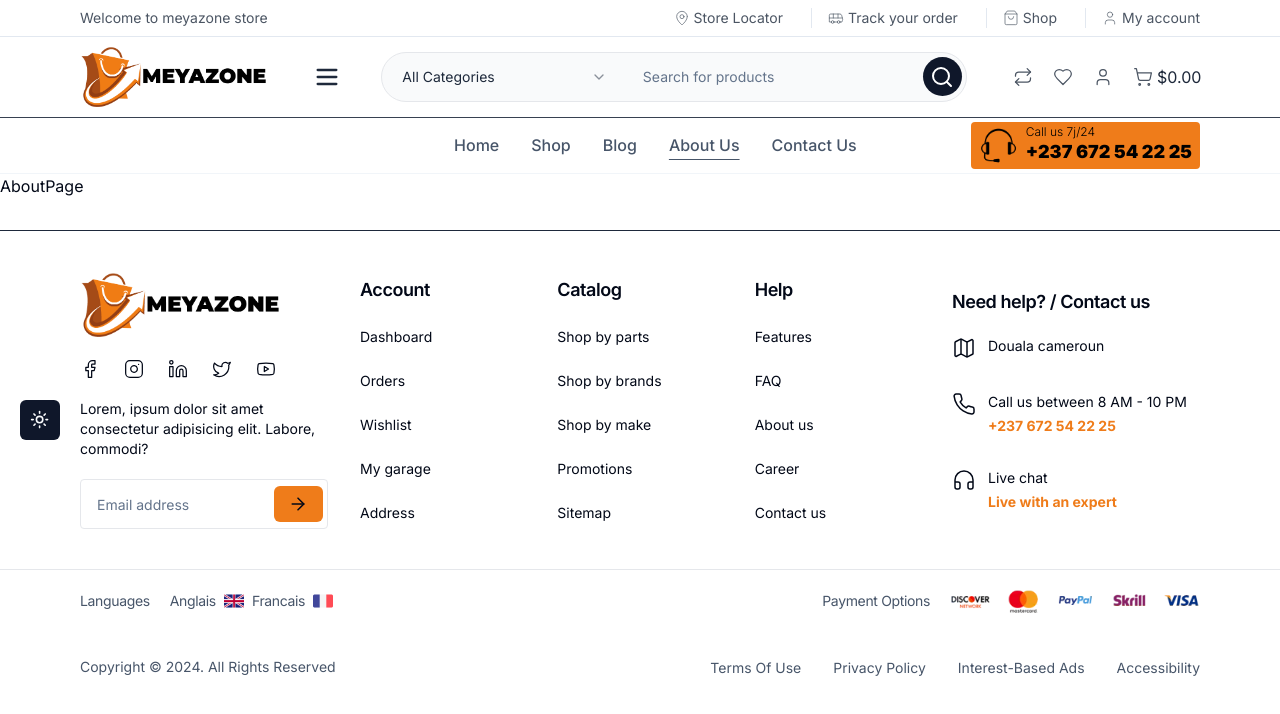
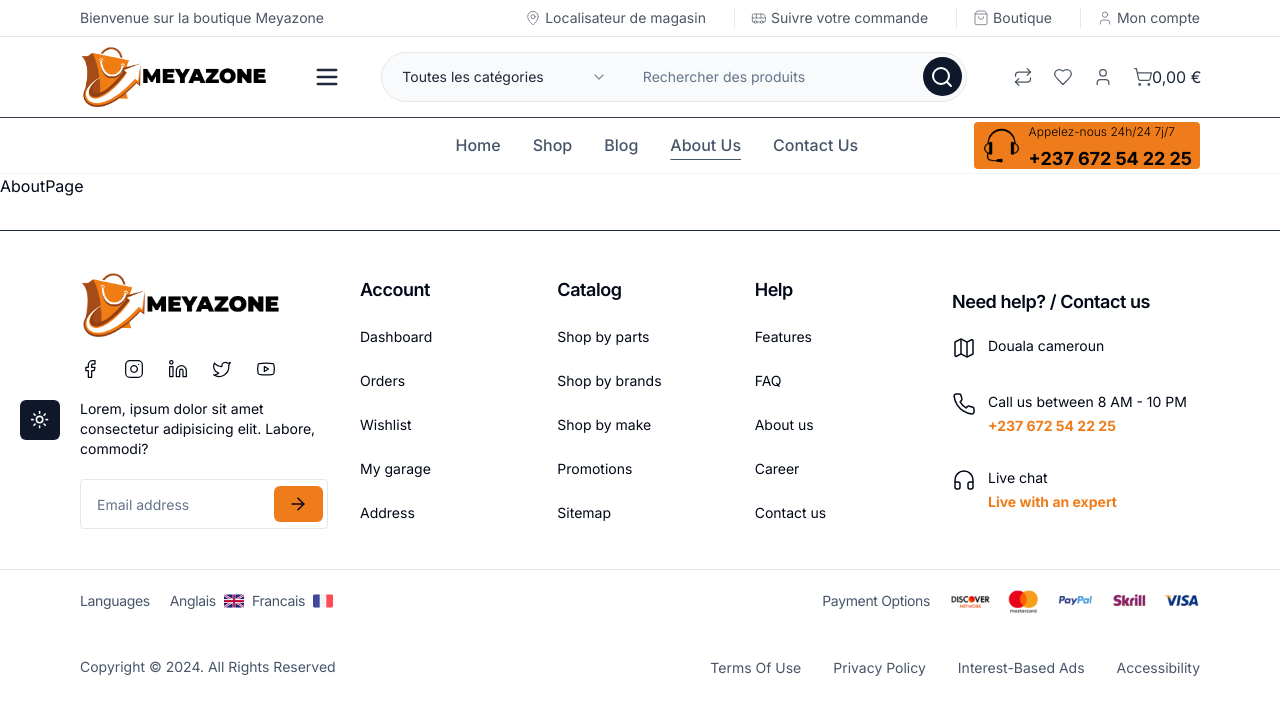
Before and after one commit to Mel-Turham/Meyazone, a Next.js app: page /about in a window 1280 px wide. Shown: the top 714 px of the page. Built offline with nearby package versions, Linux system fonts and the light colour scheme.

Commit message:
feat(navbar): implement responsive mega menu
- Add hover functionality for department categories
- Integrate framer-motion for smooth animations
- Implement theme-aware logo switching
- Enhance accessibility with ARIA labels and roles

```diff
--- a/components/Navbar.tsx
+++ b/components/Navbar.tsx
@@ -16,8 +16,8 @@ import {
 } from 'lucide-react';
 import Image from 'next/image';
 import Link from 'next/link';
-import React, { useEffect, useMemo } from 'react';
-
+import React, { useCallback, useEffect, useMemo, useState } from 'react';
+import { AnimatePresence, motion } from 'framer-motion';
 import { useTheme } from 'next-themes';
 import {
 	Select,
@@ -37,7 +37,9 @@ import { Card, CardHeader, CardTitle, CardContent } from '@/components/ui/card';
 import { useMenuStore } from '@/store/MenuStore';
 import { usePathname } from 'next/navigation';
 import NavLink from '@/components/NavLink';
+import { departments } from '@/db';
 
+// Définition des liens de navigation principaux
 const links = [
 	{ linkId: 1, label: 'Home', href: '/' },
 	{ linkId: 2, label: 'Shop', href: '/shop' },
@@ -46,11 +48,26 @@ const links = [
 	{ linkId: 5, label: 'Contact Us', href: '/contact' },
 ];
 
-const Navbar = () => {
+// Interface pour le mega menu
+interface MegaMenuProps {
+	megaMenu:
+		| {
+				id: number;
+				categoryName: string;
+				links: { id: number; label: string }[];
+		  }[]
+		| undefined;
+}
+
+const Navbar: React.FC = () => {
 	const { setIsOpen, isOpen } = useMenuStore();
 	const { theme, systemTheme } = useTheme();
 	const pathname = usePathname();
+	const [megaMenuItem, setMegaMenuItem] =
+		useState<MegaMenuProps['megaMenu']>(undefined);
+	const [isHoveringMegaMenu, setIsHoveringMegaMenu] = useState<boolean>(false);
 
+	// Gestion du scroll lors de l'ouverture du menu
 	useEffect(() => {
 		const html = document.querySelector<HTMLHtmlElement>('html');
 		const body = document.querySelector<HTMLBodyElement>('body');
@@ -69,9 +86,11 @@ const Navbar = () => {
 		};
 	}, [isOpen]);
 
+	// Pages où le footer doit être caché
 	const hideFooter = ['/login', '/register'];
 	const shouldHide = hideFooter.includes(pathname);
 
+	// Sélection du logo en fonction du thème
 	const logoSrc = useMemo(() => {
 		const currentTheme = theme === 'system' ? systemTheme : theme;
 		return currentTheme === 'light' ? '/logo-dark.png' : '/logo-white.png';
@@ -79,19 +98,37 @@ const Navbar = () => {
 
 	if (shouldHide) return null;
 
+	// Gestion du survol pour le mega menu
+	const handleOnMouseEnter = useCallback(
+		(megaMenu: MegaMenuProps['megaMenu']) => {
+			megaMenu && setMegaMenuItem(megaMenu);
+		},
+		[],
+	);
+
+	const handleOnMouseLeave = useCallback(() => {
+		if (!isHoveringMegaMenu) {
+			setMegaMenuItem(undefined);
+		}
+	}, [isHoveringMegaMenu]);
+
 	return (
 		<header className='w-full bg-white text-slate-800 dark:bg-slate-950 dark:text-white flex flex-col border-b border-solid border-slate-100 dark:border-gray-700'>
-			{/* Top bar */}
+			{/* Barre supérieure */}
 			<div className='container flex items-center justify-between py-2'>
 				<span className='text-gray-600 text-sm dark:text-gray-100 font-normal'>
-					Welcome to meyazone store
+					Bienvenue sur la boutique Meyazone
 				</span>
 				<div className='flex items-center space-x-3 divide-x'>
 					{[
-						{ icon: MapPin, text: 'Store Locator', className: 'pe-4' },
-						{ icon: Bus, text: 'Track your order', className: 'px-4' },
-						{ icon: ShoppingBag, text: 'Shop', className: 'px-4' },
-						{ icon: User, text: 'My account', className: 'ps-4' },
+						{
+							icon: MapPin,
+							text: 'Localisateur de magasin',
+							className: 'pe-4',
+						},
+						{ icon: Bus, text: 'Suivre votre commande', className: 'px-4' },
+						{ icon: ShoppingBag, text: 'Boutique', className: 'px-4' },
+						{ icon: User, text: 'Mon compte', className: 'ps-4' },
 					].map(({ icon: Icon, text, className }, index) => (
 						<div
 							key={index}
@@ -104,14 +141,14 @@ const Navbar = () => {
 				</div>
 			</div>
 			<Separator />
-			{/* Main navbar */}
+			{/* Barre de navigation principale */}
 			<div className='container flex items-center justify-between py-2'>
 				<Link href='/' className='w-2/12'>
 					<Image
 						src={logoSrc}
-						alt='logo'
+						alt='Logo Meyazone'
 						loading='lazy'
-						title='meyazone'
+						title='Meyazone - Votre boutique en ligne'
 						width={200}
 						height={200}
 					/>
@@ -122,27 +159,30 @@ const Navbar = () => {
 						onClick={() => setIsOpen(!isOpen)}
 						className='mr-8 flex items-center justify-center'
 					>
-						<Menu className='w-7 h-7 cursor-pointer' />
+						<Menu className='w-7 h-7 cursor-pointer' aria-label='Menu' />
 					</div>
-					<form className='flex items-center w-[95%] rounded-full ps-2 border border-solid overflow-hidden border-gray-200 bg-gray-50 p-1'>
+					<form
+						className='flex items-center w-[95%] rounded-full ps-2 border border-solid overflow-hidden border-gray-200 bg-gray-50 p-1'
+						role='search'
+					>
 						<Select>
 							<SelectTrigger className='focus-visible:ring-transparent focus-visible:ring-0 rounded-full border-none outline-none w-[40%] bg-transparent dark:text-gray-500'>
-								<SelectValue placeholder='All Categories' />
+								<SelectValue placeholder='Toutes les catégories' />
 							</SelectTrigger>
 							<SelectContent>
 								{[
-									'All',
-									'Uncategorized',
-									'Accessories',
-									'Cameras & Photographie',
-									'Computers',
+									'Tout',
+									'Non catégorisé',
+									'Accessoires',
+									'Caméras & Photographie',
+									'Ordinateurs',
 									'Gadgets',
-									'Home Entertainment',
-									'Laptops & Computers',
-									'Smart Phone',
-									'Video Games',
-									'Stereos',
-									'Home Theatre',
+									'Divertissement maison',
+									'Ordinateurs portables',
+									'Smartphones',
+									'Jeux vidéo',
+									'Stéréos',
+									'Home Cinéma',
 								].map((category) => (
 									<SelectItem
 										key={category}
@@ -155,13 +195,15 @@ const Navbar = () => {
 						</Select>
 						<Input
 							type='search'
-							placeholder='Search for products'
+							placeholder='Rechercher des produits'
 							className='outline-none focus-visible:ring-transparent focus-visible:ring-0 border-none rounded-full w-[48%] pl-6 bg-transparent text-slate-600'
+							aria-label='Rechercher des produits'
 						/>
 						<Button
 							type='submit'
 							size='icon'
 							className='rounded-full h-[38.8px] w-[38.8px] p-0 ml-auto dark:bg-slate-900 text-white'
+							aria-label='Rechercher'
 						>
 							<Search strokeWidth={2} className='w-6 h-6' />
 						</Button>
@@ -170,17 +212,33 @@ const Navbar = () => {
 				<div className='w-2/12 flex items-center between gap-5'>
 					<TooltipProvider>
 						{[
-							{ icon: Repeat, tooltip: 'Compare' },
-							{ icon: Heart, tooltip: 'Wishlist' },
-							{ icon: User, tooltip: 'My Account' },
+							{
+								icon: Repeat,
+								tooltip: 'Comparer',
+								ariaLabel: 'Comparer les produits',
+							},
+							{
+								icon: Heart,
+								tooltip: 'Liste de souhaits',
+								ariaLabel: 'Voir la liste de souhaits',
+							},
+							{
+								icon: User,
+								tooltip: 'Mon compte',
+								ariaLabel: 'Accéder à mon compte',
+							},
 							{
 								icon: ShoppingCart,
-								tooltip: 'Cart',
-								extra: <span className='absolute -right-12'>$0.00</span>,
+								tooltip: 'Panier',
+								extra: <span className='absolute -right-12'>0,00 €</span>,
+								ariaLabel: 'Voir le panier',
 							},
-						].map(({ icon: Icon, tooltip, extra }, index) => (
+						].map(({ icon: Icon, tooltip, extra, ariaLabel }, index) => (
 							<Tooltip key={index}>
-								<TooltipTrigger className='relative flex items-center gap-5'>
+								<TooltipTrigger
+									className='relative flex items-center gap-5'
+									aria-label={ariaLabel}
+								>
 									<Icon
 										strokeWidth={1.5}
 										className='text-gray-600 w-5 h-5 dark:text-gray-100'
@@ -196,38 +254,88 @@ const Navbar = () => {
 				</div>
 			</div>
 
-			{/* Bottom navbar */}
+			{/* Barre de navigation inférieure */}
 			<div className='container flex items-center justify-between h-14 relative border-t border-solid border-gray-700 py-1'>
 				{pathname === '/' && (
-					<Card className='w-[260px] rounded-sm absolute top-7 left-20 overflow-hidden z-10'>
-						<CardHeader className='bg-myprimary p-2'>
-							<CardTitle className='flex items-center'>
-								<Menu className='w-6 h-6' />
-								<span className='text-sm ml-5 font-normal tracking-wide'>
-									All Departments
+					<Card className='w-[260px] rounded-sm absolute top-7 left-20  z-10'>
+						<CardHeader className='bg-myprimary py-2 px-4'>
+							<CardTitle className='flex items-center  gap-6'>
+								<Menu className='w-6 h-6 text-black' />
+								<span className='text-sm  font-medium text-black tracking-wide'>
+									Tous les départements
 								</span>
 							</CardTitle>
 						</CardHeader>
-						<CardContent className='py-3 px-0 rounded-none'>
-							{Array.from({ length: 10 }).map((_, index) => (
-								<div className='flex flex-col gap-2' key={index}>
-									<div className='flex items-center justify-between cursor-pointer hover:bg-slate-700 transition-all duration-300 ease-in-out text-white px-4'>
-										<p className='text-sm font-normal tracking-wide leading-8'>
-											Value of the day
-										</p>
-										<ChevronRight
-											className='w-6 h-6 text-muted-foreground'
-											strokeWidth={1.5}
-										/>
+						<CardContent className='p-1 rounded-none divide-y-[0.4px] relative'>
+							{departments.map((department) => (
+								<div className='flex flex-col gap-2' key={department.id}>
+									<div
+										onMouseEnter={() =>
+											handleOnMouseEnter(department?.megaMenu)
+										}
+										onMouseLeave={handleOnMouseLeave}
+										className='flex items-center justify-between hover:dark:bg-slate-700 transition-all duration-300 ease-in-out dark:text-white text-slate-800 ps-4 rounded hover:bg-slate-100'
+									>
+										<Link
+											href='#'
+											className='text-sm font-medium tracking-wide py-2'
+										>
+											{department.name}
+										</Link>
+										{department?.megaMenu && (
+											<ChevronRight
+												className='w-6 h-6 text-muted-foreground'
+												strokeWidth={1.5}
+											/>
+										)}
 									</div>
-									<Separator />
 								</div>
 							))}
+							<AnimatePresence mode='wait'>
+								{megaMenuItem && (
+									<motion.div
+										onMouseEnter={() => setIsHoveringMegaMenu(true)}
+										onMouseLeave={() => {
+											setIsHoveringMegaMenu(false);
+											setMegaMenuItem(undefined);
+										}}
+										initial={{ scaleX: 0, opacity: 0, originX: 'left' }}
+										animate={{ scaleX: 1, opacity: 1, originX: 'left' }}
+										transition={{
+											delay: 0.5,
+											duration: 0.3,
+											ease: 'easeOut',
+											stiffness: '80',
+											type: 'keyframes',
+										}}
+										exit={{ scaleX: 0, opacity: 0, originX: 'left' }}
+										className='absolute top-0 -right-[45vw] flex gap-5 w-[45vw] border-t-[1rem] px-5 py-8 bg-white dark:bg-slate-950 dark:text-white text-slate-800 z-10 border-solid border-myprimary'
+									>
+										{megaMenuItem.map((i) => (
+											<div className='space-y-3 w-1/2' key={i.id}>
+												<h3 className='text-lg text-balance font-bold capitalize'>
+													{i.categoryName}
+												</h3>
+												<ul className='space-y-4'>
+													{i.links.map((link) => (
+														<li
+															key={link.id}
+															className='hover:underline hover:underline-offset-4 text-sm'
+														>
+															<Link href='#'>{link.label}</Link>
+														</li>
+													))}
+												</ul>
+											</div>
+										))}
+									</motion.div>
+								)}
+							</AnimatePresence>
 						</CardContent>
 					</Card>
 				)}
 				<div className='w-[260px]'></div>
-				<nav className='flex items-center'>
+				<nav className='flex items-center' aria-label='Navigation principale'>
 					<ul className='flex items-center text-slate-600 font-medium dark:text-white'>
 						{links.map((link) => (
 							<li key={link.linkId} className='px-4'>
@@ -236,20 +344,26 @@ const Navbar = () => {
 						))}
 					</ul>
 				</nav>
-				<div className='h-full px-2 py-1 bg-[#EF7C1A] flex gap-2 rounded items-center cursor-pointer text-black'>
+				<div className='h-full px-2 py-1 bg-myprimary flex gap-2 rounded items-center cursor-pointer text-black'>
 					<Image
 						src='/call.png'
-						alt='headphone'
+						alt='Icône de téléphone'
 						loading='lazy'
 						width={40}
 						height={40}
 						className='w-[20%] h-full object-contain'
 					/>
-					<div className='flex flex-col h-full'>
-						<small className='font-light leading-none text-xs'>
-							Call us 7j/24
+					<div className='grid grid-rows-2 place-content-center h-full'>
+						<small className='font-light leading-none text-xs text-nowrap'>
+							Appelez-nous 24h/24 7j/7
 						</small>
-						<p className='text-lg text-nowrap font-black'>+237 672 54 22 25</p>
+						<p className='text-lg text-nowrap font-bold space-x-1 '>
+							<span>+237</span>
+							<span>672</span>
+							<span>54</span>
+							<span>22</span>
+							<span>25</span>
+						</p>
 					</div>
 				</div>
 			</div>
```
